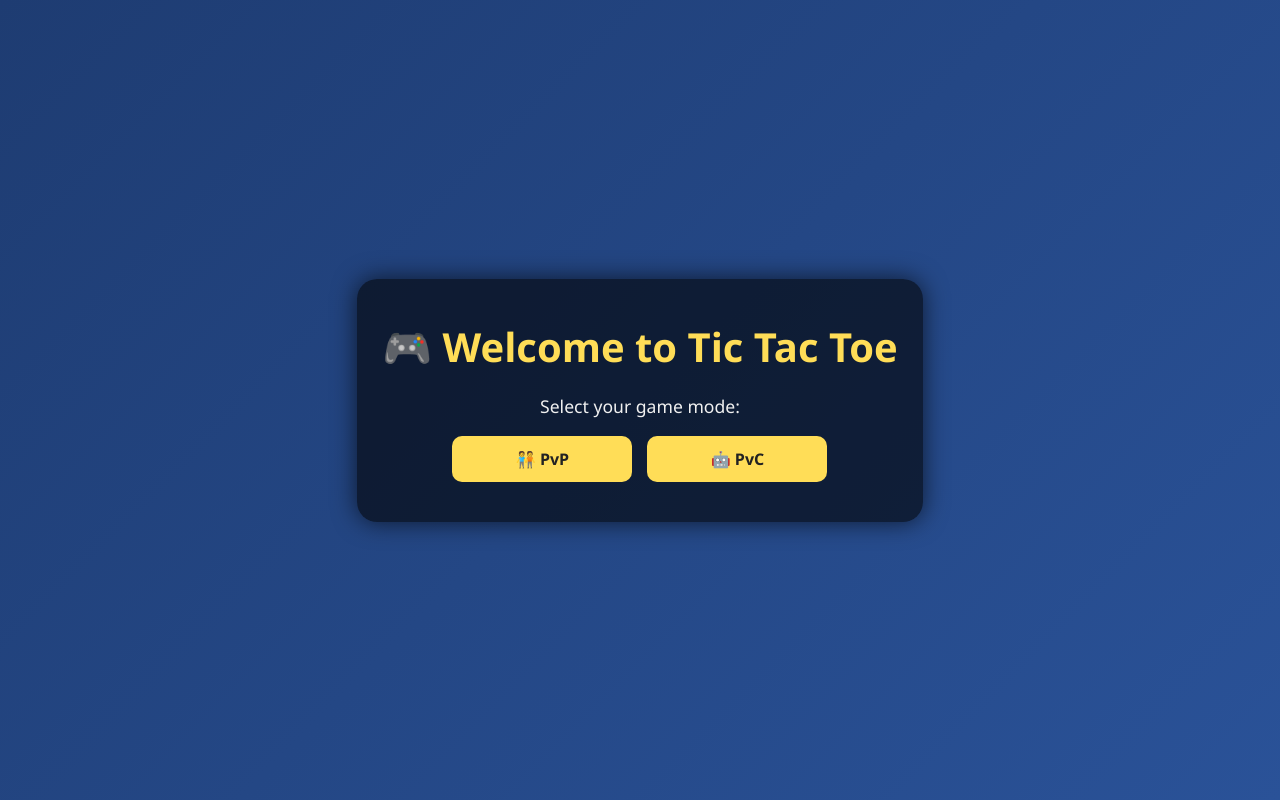
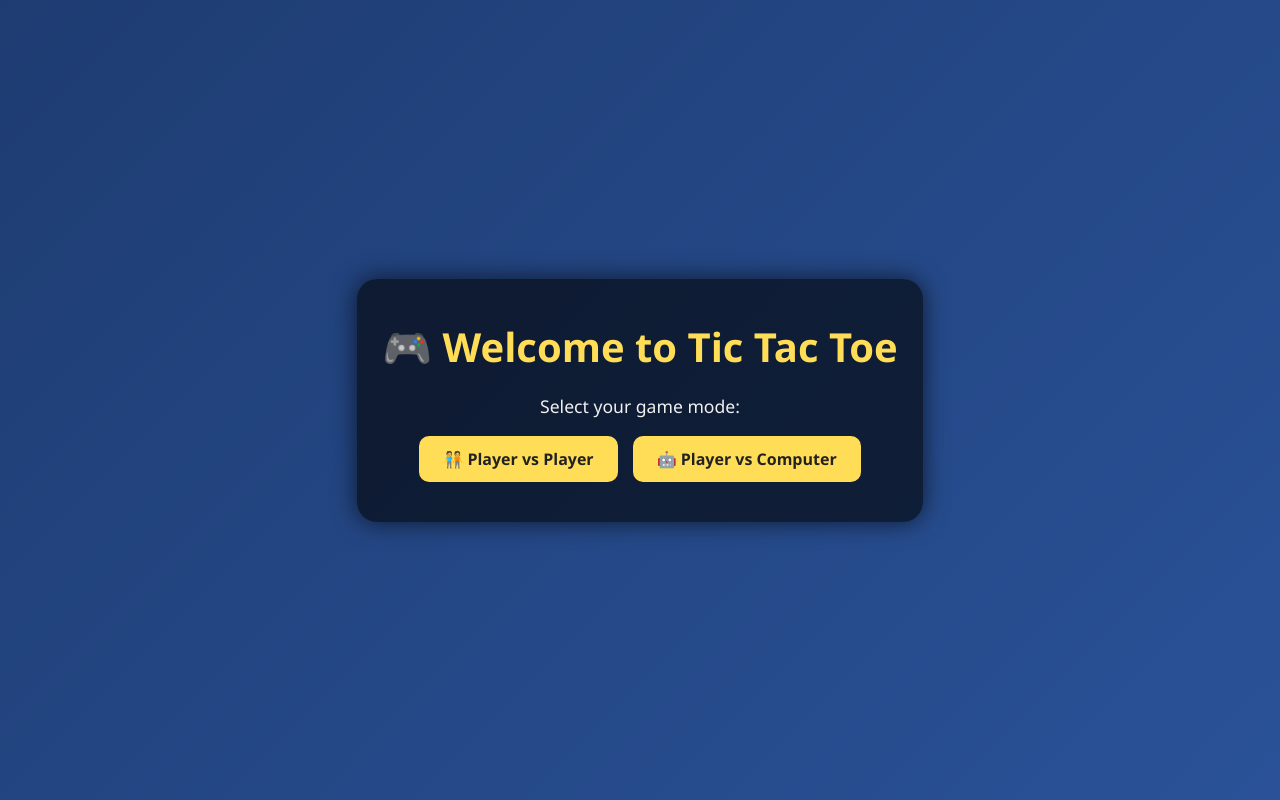
Before and after one commit to Maverick400x/Tic-Tac-Toe, a React (Create React App) app: page / in a window 1280 px wide. Built offline with nearby package versions, Linux system fonts and the light colour scheme.

Commit message:
Update App.js

```diff
--- a/src/App.js
+++ b/src/App.js
@@ -109,8 +109,8 @@ export default function App() {
           <h1 className="title">🎮 Welcome to Tic Tac Toe</h1>
           <p>Select your game mode:</p>
           <div className="button-group">
-            <button onClick={() => handleModeSelection('PvP')} className="button">🧑‍🤝‍🧑 PvP</button>
-            <button onClick={() => handleModeSelection('PvC')} className="button">🤖 PvC</button>
+            <button onClick={() => handleModeSelection('PvP')} className="button">🧑‍🤝‍🧑 Player vs Player</button>
+            <button onClick={() => handleModeSelection('PvC')} className="button">🤖 Player vs Computer</button>
           </div>
         </div>
       ) : !namesSubmitted ? (
```
